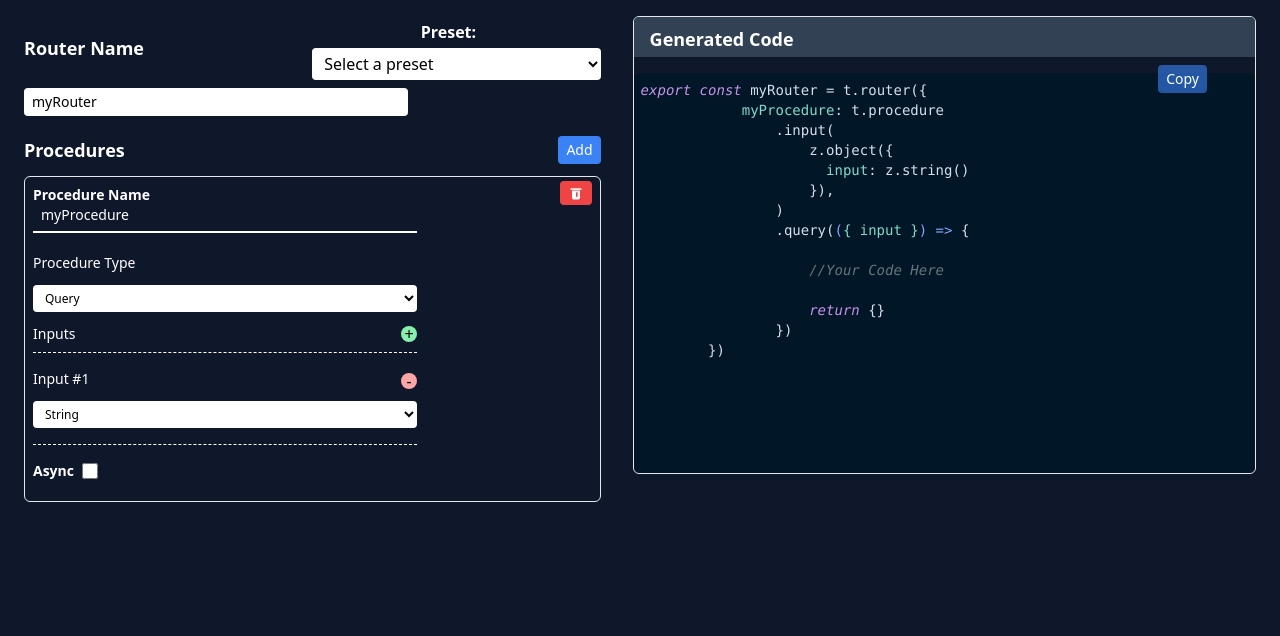
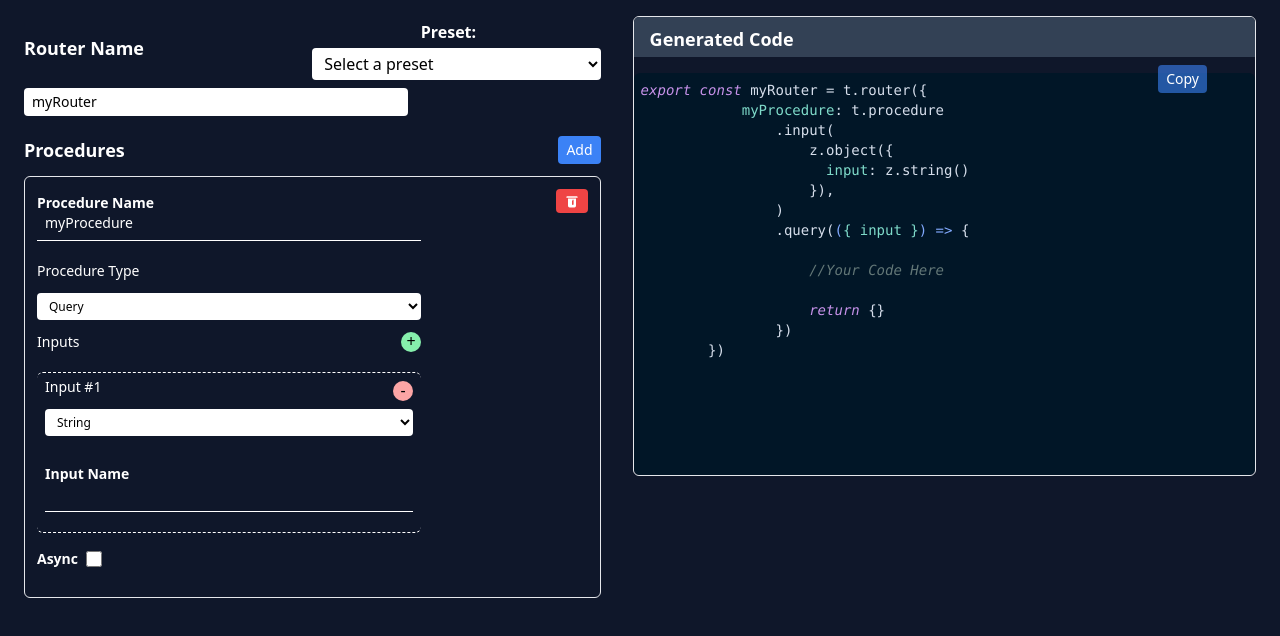
Before and after one commit to kroucher/trpc-router-builder, a Next.js app: page /generator in a window 1280 px wide. Shown: the top 636 px of the page. Built offline with nearby package versions, Linux system fonts and the light colour scheme.

Commit message:
feat: styling updates

```diff
--- a/src/components/CodePreview.tsx
+++ b/src/components/CodePreview.tsx
@@ -19,7 +19,7 @@ const CodePreview = ({
         language="javascript"
         style={nightOwl}
         wrapLines={true}
-        className="mt-2 min-h-[50vh] w-full rounded-md px-4 py-2 text-sm"
+        className="mt-2 min-h-[50.2vh] w-full rounded-md px-4 py-2 text-sm"
       >
         {generateCode({ routerName, procedures })}
       </SyntaxHighlighter>
--- a/src/components/Procedures/ProcedureInputField.tsx
+++ b/src/components/Procedures/ProcedureInputField.tsx
@@ -15,7 +15,7 @@ const ProcedureInputField = ({
   options: string[];
 }) => {
   return (
-    <div className="relative w-full max-w-sm border-b border-dashed border-white pb-4">
+    <div className="relative w-full max-w-sm  pb-4">
       <h1 className="py-1 text-sm font-light">Input #{i + 1}</h1>
       <select
         className="mt-2 w-full max-w-sm rounded bg-white px-2 py-1 text-xs capitalize text-black"
@@ -83,7 +83,10 @@ const ProcedureInputField = ({
         </div>
       )}
       <button
-        className={`absolute -right-2 top-0 mt-2 mr-2 flex h-4 w-4 items-center justify-center rounded-full bg-red-300 text-black`}
+        aria-label="Delete input"
+        name="deleteInput"
+        title="Delete Input"
+        className={`absolute -right-2 top-0 mt-2 mr-2 flex h-5 w-5 items-center justify-center rounded-full bg-red-300 pb-0.5 text-black`}
         onClick={() => {
           updateProcedure(procedure.id, {
             ...procedure,
--- a/src/components/Procedures/ProcedureTextField.tsx
+++ b/src/components/Procedures/ProcedureTextField.tsx
@@ -23,36 +23,54 @@ const ProcedureTextInput = ({
       .type as string;
   } else if (purpose === "output") {
     inputValue = procedure.output || "";
+  } else if (purpose === "typeName") {
+    inputValue = procedure.input?.find((i) => i.title === title)
+      ?.title as string;
   }
 
   return (
-    <div className="relative w-full max-w-sm">
+    <div className="group relative w-full max-w-sm bg-transparent">
       <input
         id={title}
         className={`peer my-2 w-full max-w-sm bg-transparent px-2 py-1 pt-4 text-sm text-white outline-none placeholder:text-transparent ${
           purpose === "name" && !isUnique ? "border-b-2 border-red-500" : ""
         }`}
         value={inputValue}
-        placeholder={title}
-        onChange={(e) =>
-          updateProcedure(i, {
-            ...procedure,
-            [purpose]: e.target.value,
-          })
-        }
+        onChange={(e) => {
+          if (purpose === "name") {
+            updateProcedure(i, {
+              ...procedure,
+              [purpose]: e.target.value,
+            });
+          } else if (purpose === "typeName") {
+            updateProcedure(procedure.id, {
+              ...procedure,
+              input: procedure.input?.map((input, j) => {
+                if (j === i) {
+                  return {
+                    ...input,
+                    title: e.target.value,
+                  };
+                }
+                return input;
+              }),
+            });
+          }
+        }}
       />
+
+      <label
+        htmlFor={title}
+        className={`peer absolute top-0 cursor-text select-none py-1 text-sm font-semibold capitalize antialiased transition-all ease-in peer-placeholder-shown:bottom-0 peer-placeholder-shown:left-2 peer-placeholder-shown:text-base peer-placeholder-shown:text-slate-500 peer-empty:left-0 peer-placeholder-shown:peer-empty:translate-y-4 peer-focus:text-xs peer-focus:text-white peer-focus:opacity-100 peer-focus:peer-empty:peer-placeholder-shown:-translate-y-0.5`}
+      >
+        {title}
+      </label>
       {purpose === "name" && !isUnique && (
         <span className="absolute right-0 bottom-2 text-xs text-red-200">
           Must be unique
         </span>
       )}
-      <label
-        htmlFor={title}
-        className={`peer absolute top-0 cursor-text select-none py-1 text-sm font-semibold antialiased transition-all ease-in peer-placeholder-shown:bottom-0 peer-placeholder-shown:left-2 peer-placeholder-shown:text-base peer-placeholder-shown:text-slate-500 peer-empty:left-0 peer-placeholder-shown:peer-empty:translate-y-4 peer-focus:text-xs peer-focus:text-white peer-focus:opacity-100 peer-focus:peer-empty:peer-placeholder-shown:-translate-y-0.5`}
-      >
-        {title}
-      </label>
-      <div className="absolute bottom-1 left-0 h-0.5 w-full bg-white peer-focus:h-[3px]"></div>
+      <div className="absolute bottom-1 left-0 h-[1px] w-full bg-white peer-focus:h-[3px]"></div>
     </div>
   );
 };
--- a/src/components/Procedures/Procedures.tsx
+++ b/src/components/Procedures/Procedures.tsx
@@ -22,7 +22,7 @@ const Procedures = ({
         return (
           <div
             key={i}
-            className="flex w-full flex-col items-start justify-start space-y-3 rounded-md border px-2 pt-1 pb-4"
+            className="flex w-full flex-col items-start justify-start space-y-3 rounded-md border p-3 pb-6"
           >
             <div className="flex w-full flex-row-reverse items-start justify-between">
               <button
@@ -65,10 +65,14 @@ const Procedures = ({
               purpose="type"
               options={["query", "mutation", "subscription"]}
             />
-            <div className="relative flex w-full max-w-sm items-center justify-between space-x-3 border-b border-dashed border-white pb-2">
+
+            <div className="relative flex w-full max-w-sm items-center justify-between space-x-3 pb-2">
               <span className="text-sm">Inputs</span>
               <button
-                className={`mr-2 flex h-4 w-4 items-center justify-center rounded-full bg-green-300 text-black`}
+                aria-label="Add Input"
+                name="deleteInput"
+                title="Add Input"
+                className={`mr-2 flex h-5 w-5 items-center justify-center rounded-full bg-green-300 pb-0.5 text-black`}
                 onClick={() => {
                   updateProcedure(procedure.id, {
                     ...procedure,
@@ -80,7 +84,7 @@ const Procedures = ({
                           type: "string",
                           required: true,
                         },
-                        title: "Input",
+                        title: "input",
                         purpose: "input",
                       },
                     ],
@@ -93,23 +97,34 @@ const Procedures = ({
 
             {procedure.input?.map((input, i) => {
               return (
+                <>
+                  <div className="flex w-full max-w-sm flex-col items-start justify-start space-y-2 rounded-md border-y border-dashed border-white px-2 pb-4">
                     <ProcedureInputField
                       key={i}
                       procedure={procedure}
                       i={i}
                       updateProcedure={updateProcedure}
-                  options={["string", "number", "boolean", "array", "object"]}
+                      options={[
+                        "string",
+                        "number",
+                        "boolean",
+                        "array",
+                        "object",
+                      ]}
                       input={input}
                     />
-              );
-            })}
-            {/* <ProcedureTextInput
-              title="Output"
-              purpose="output"
+                    <ProcedureTextInput
                       procedure={procedure}
                       i={i}
                       updateProcedure={updateProcedure}
-            /> */}
+                      title={`Input Name`}
+                      purpose="typeName"
+                      isUnique={isUnique}
+                    />
+                  </div>
+                </>
+              );
+            })}
             <div className="mt-2 flex items-center justify-start">
               <h1 className="py-1 text-sm font-bold ">Async</h1>
               <input
```
Lines whose indentation alone changed are shown as unchanged.
